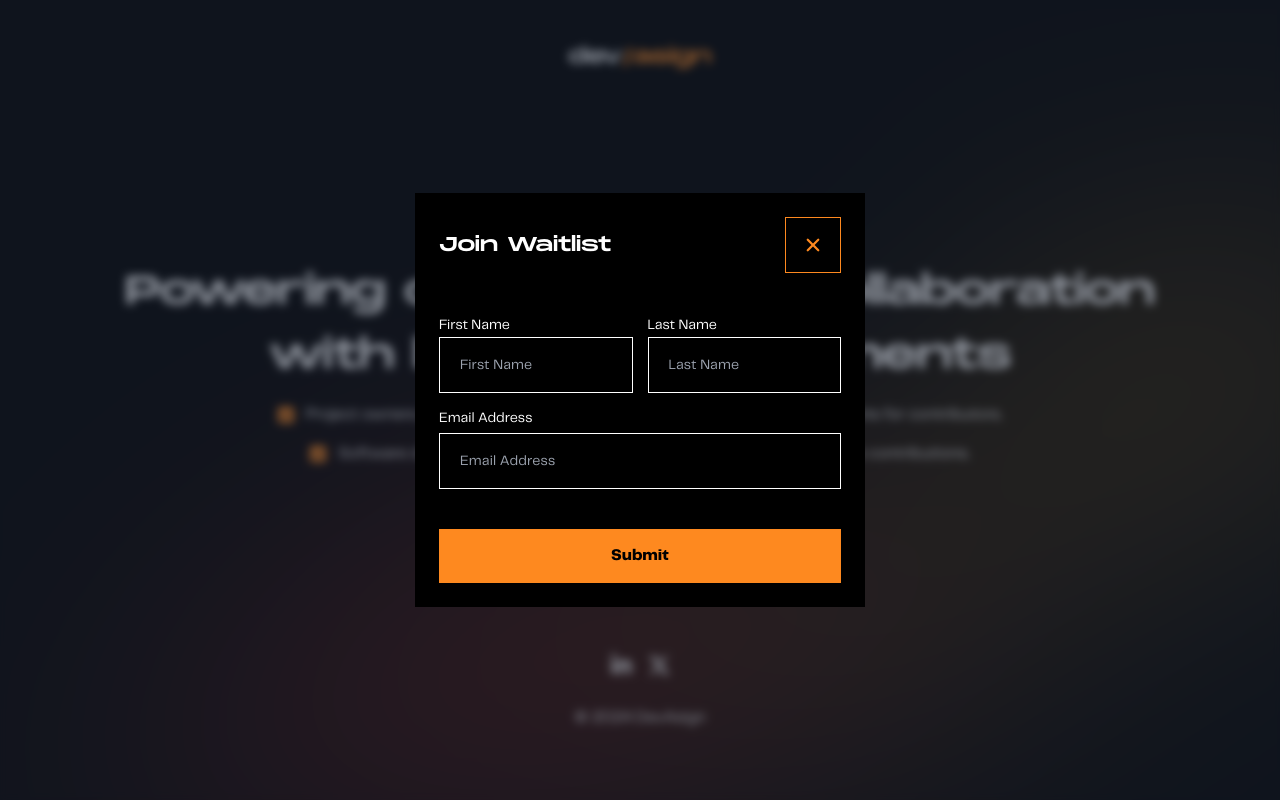
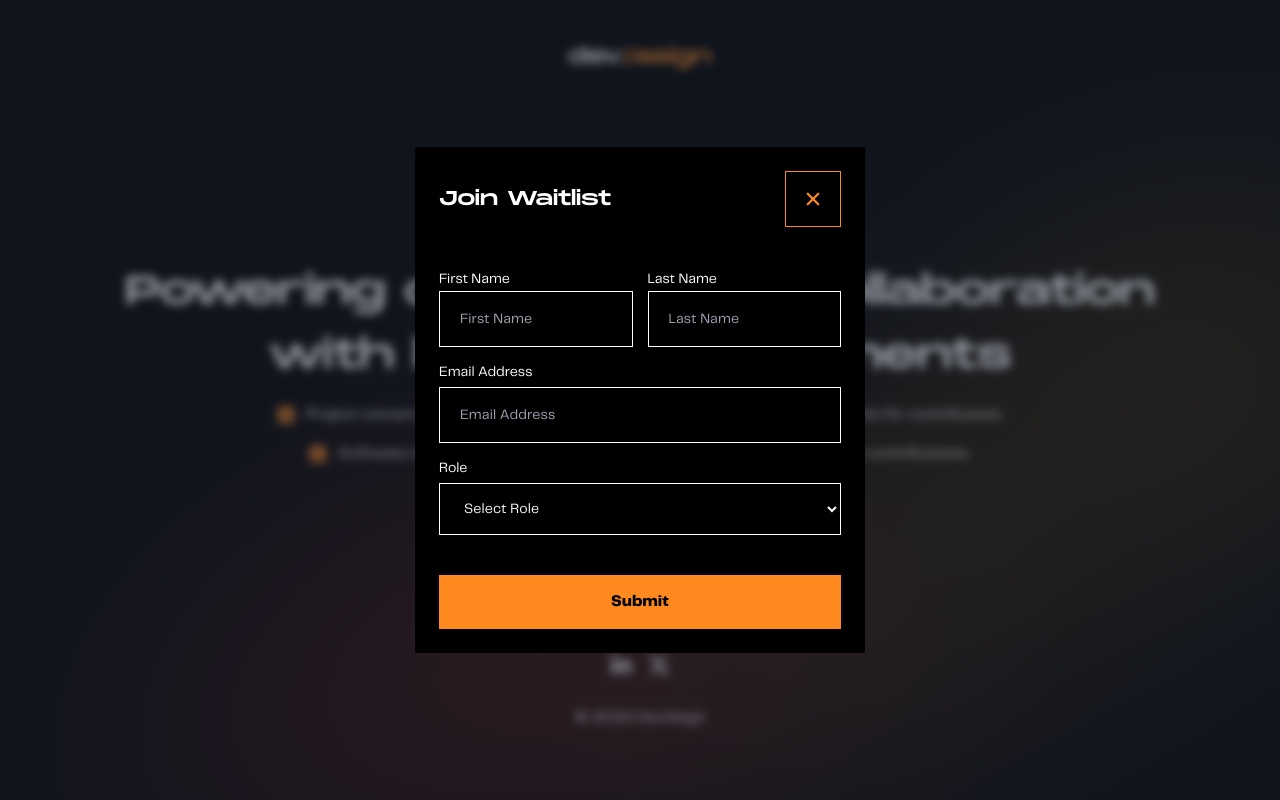
Before and after one commit to devasignhq/website, a Next.js app: page / in a window 1280 px wide. Both pictures are taken after a click on the button "Join Waitlist". Built offline with nearby package versions, Linux system fonts and the light colour scheme.

Commit message:
Added roles field to waitlist form

```diff
--- a/app/WaitlistForm.tsx
+++ b/app/WaitlistForm.tsx
@@ -23,6 +23,7 @@ export default function WaitlistForm({ toggleWaitlistForm }: WaitlistFormProps)
         email_address: yup.string().trim()
             .email("Invalid email format")
             .required("Email address is required"),
+        role: yup.string().trim().required("Role is required"),
     });
 
     const formik = useFormik({
@@ -30,6 +31,7 @@ export default function WaitlistForm({ toggleWaitlistForm }: WaitlistFormProps)
             first_name: "",
             last_name: "",
             email_address: "",
+            role: "",
         },
         validationSchema: validatorSchema,
         onSubmit: async (values) => {
@@ -120,7 +122,7 @@ export default function WaitlistForm({ toggleWaitlistForm }: WaitlistFormProps)
                                     )}
                                 </div>
                             </div>
-                            <div className="mt-[15px] mb-10 flex flex-col">
+                            <div className="mt-[15px] flex flex-col">
                                 <label htmlFor="email_address" className="text-sm tracking-[0.1px] pb-[5px]">
                                     Email Address
                                 </label>
@@ -135,6 +137,26 @@ export default function WaitlistForm({ toggleWaitlistForm }: WaitlistFormProps)
                                 />
                                 {formik.touched.email_address && formik.errors.email_address && (
                                     <p className="text-[#D3453E] text-[11px] leading-snug mt-[2px]">{formik.errors.email_address}</p>
+                                )}
+                            </div>
+                            <div className="mt-[15px] mb-10 flex flex-col">
+                                <label htmlFor="role" className="text-sm tracking-[0.1px] pb-[5px]">
+                                    Role
+                                </label>
+                                <select
+                                    id="role"
+                                    name="role"
+                                    className="py-[17px] sm:px-5 px-4 bg-black text-sm tracking-[0.25px] border border-white focus:border-primary outline:none"
+                                    value={formik.values.role}
+                                    onChange={formik.handleChange}
+                                >
+                                    <option value="">Select Role</option>
+                                    <option value="Software Developer">Software Developer</option>
+                                    <option value="Project Maintainer">Project Maintainer</option>
+                                    <option value="Other">Other</option>
+                                </select>
+                                {formik.touched.role && formik.errors.role && (
+                                    <p className="text-[#D3453E] text-[11px] leading-snug mt-[2px]">{formik.errors.role}</p>
                                 )}
                             </div>
                             <button
```
